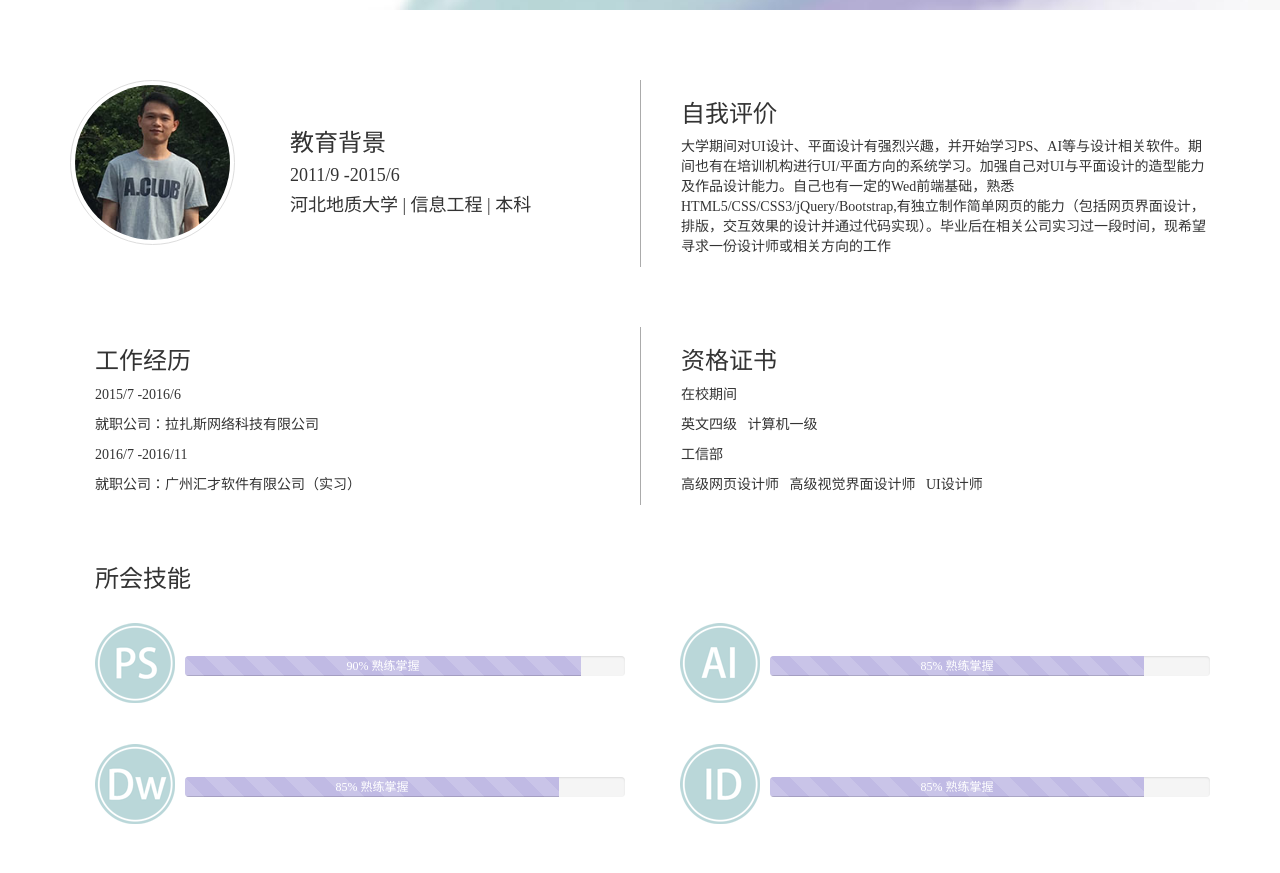
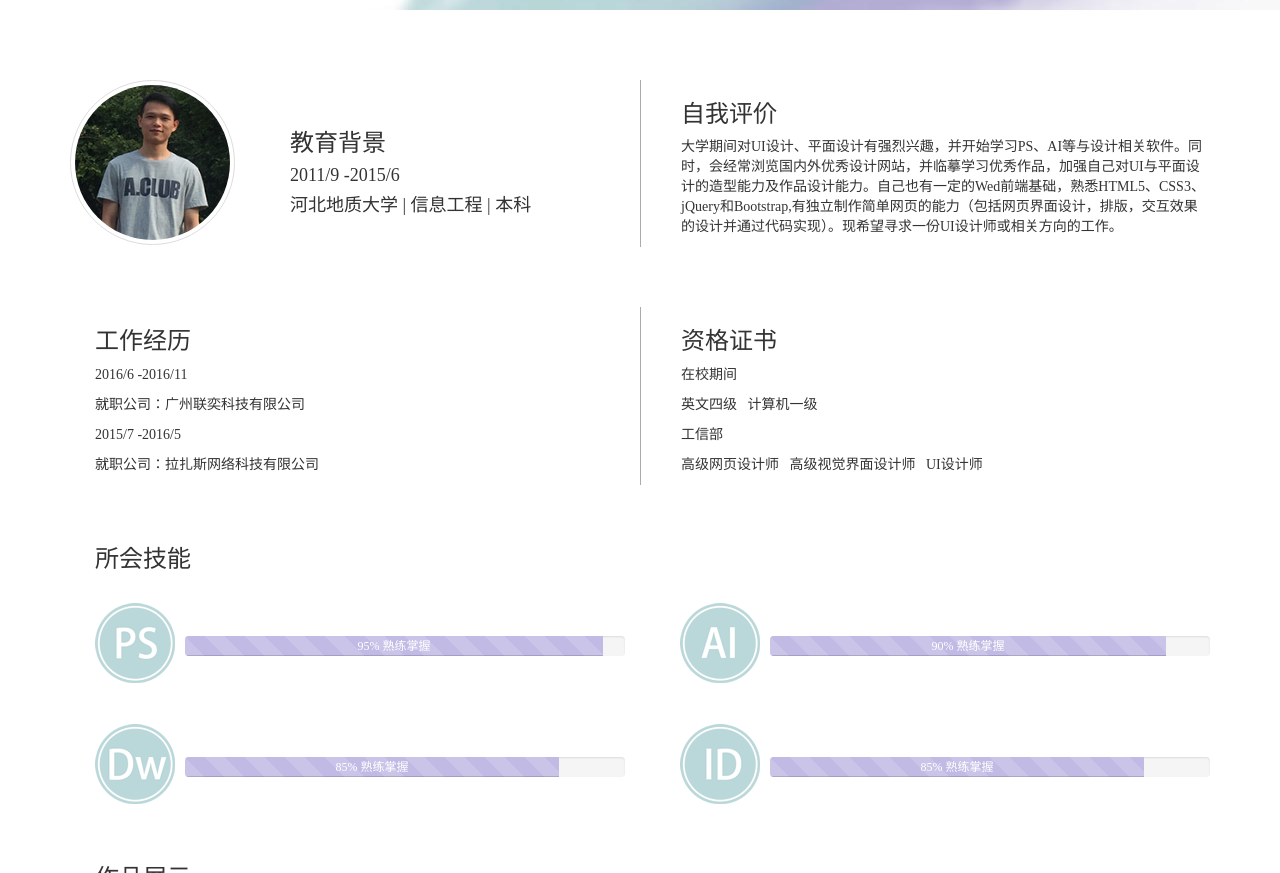
Before and after one commit to nothinglate/myresume, a plain HTML site: page index.html in a window 1280 px wide. Shown: the part 440-1313 px from the top of the page. Drawn offline with Linux system fonts and the light colour scheme.

Commit message:
myresume

```diff
--- a/index.html
+++ b/index.html
@@ -17,7 +17,7 @@
 	.col-md-4 h3{margin-top:50px;}
 	.col-md-4 {padding-left:40px}
 	.col-md-2 img{display:block;margin:0 auto;}
-	.col-md-6{border-left:1px solid #ABABAB;padding-left:40px}
+	.col-md-6{border-left:1px solid #ABABAB;padding-left:40px;}
 	.col-md-6 img{display:block;float:left}
 	.progress{margin-top: 33px;margin-left:90px}
 	.col-md-6{padding-top:1px; }
@@ -97,7 +97,7 @@
 		</div>
 		<div class="col-md-6">
 			<h3>自我评价</h3>
-			<p>大学期间对UI设计、平面设计有强烈兴趣，并开始学习PS、AI等与设计相关软件。期间也有在培训机构进行UI/平面方向的系统学习。加强自己对UI与平面设计的造型能力及作品设计能力。自己也有一定的Wed前端基础，熟悉HTML5/CSS/CSS3/jQuery/Bootstrap,有独立制作简单网页的能力（包括网页界面设计，排版，交互效果的设计并通过代码实现）。毕业后在相关公司实习过一段时间，现希望寻求一份设计师或相关方向的工作</p>
+			<p>大学期间对UI设计、平面设计有强烈兴趣，并开始学习PS、AI等与设计相关软件。同时，会经常浏览国内外优秀设计网站，并临摹学习优秀作品，加强自己对UI与平面设计的造型能力及作品设计能力。自己也有一定的Wed前端基础，熟悉HTML5、CSS3、jQuery和Bootstrap,有独立制作简单网页的能力（包括网页界面设计，排版，交互效果的设计并通过代码实现）。现希望寻求一份UI设计师或相关方向的工作。</p>
 		</div>
 	</div><!--基本信息结束-->
 	<div id="work_experience"></div>
@@ -105,10 +105,10 @@
 	<div class="row">
 		<div class="col-md-6" style="border:none;">
 			<h3>工作经历</h3>
-			<p>2015/7 -2016/6</p>
+			<p>2016/6 -2016/11</p>
+			<p>就职公司：广州联奕科技有限公司</p>
+			<p>2015/7 -2016/5</p>
 			<p>就职公司：拉扎斯网络科技有限公司</p>
-			<p>2016/7 -2016/11</p>
-			<p>就职公司：广州汇才软件有限公司（实习）</p>
 		</div>
 		<div class="col-md-6" style="border-left:1px solid #ABABAB;">
 			<h3>资格证书</h3>
@@ -130,8 +130,8 @@
 		<div class="col-md-6" style="border:none">
 			<img src="img/ps.png">
 			<div class="progress">
-				<div class="progress-bar progress-bar-color progress-bar-striped active" style="width:90%">
-					<span>90% 熟练掌握</span>
+				<div class="progress-bar progress-bar-color progress-bar-striped active" style="width:95%">
+					<span>95% 熟练掌握</span>
 				</div>
 			</div>
 			<div class="clearfix"></div>
@@ -139,8 +139,8 @@
 		<div class="col-md-6 width_less" style="border:none">
 			<img src="img/ai.png">
 			<div class="progress">
-				<div class="progress-bar progress-bar-color progress-bar-striped active" style="width:85%">
-					<span>85% 熟练掌握</span>
+				<div class="progress-bar progress-bar-color progress-bar-striped active" style="width:90%">
+					<span>90% 熟练掌握</span>
 				</div>
 			</div>
 			<div class="clearfix"></div>
@@ -233,6 +233,7 @@
 		</div>
 		<div class="tab-pane" id="icon">
 			<img src="img/app_icon.jpg" class="img-responsive">
+			<img src="img/app_icon2.jpg" class="img-responsive">
 		</div>
 	</div><!--作品展示结束-->
 </div>
```
